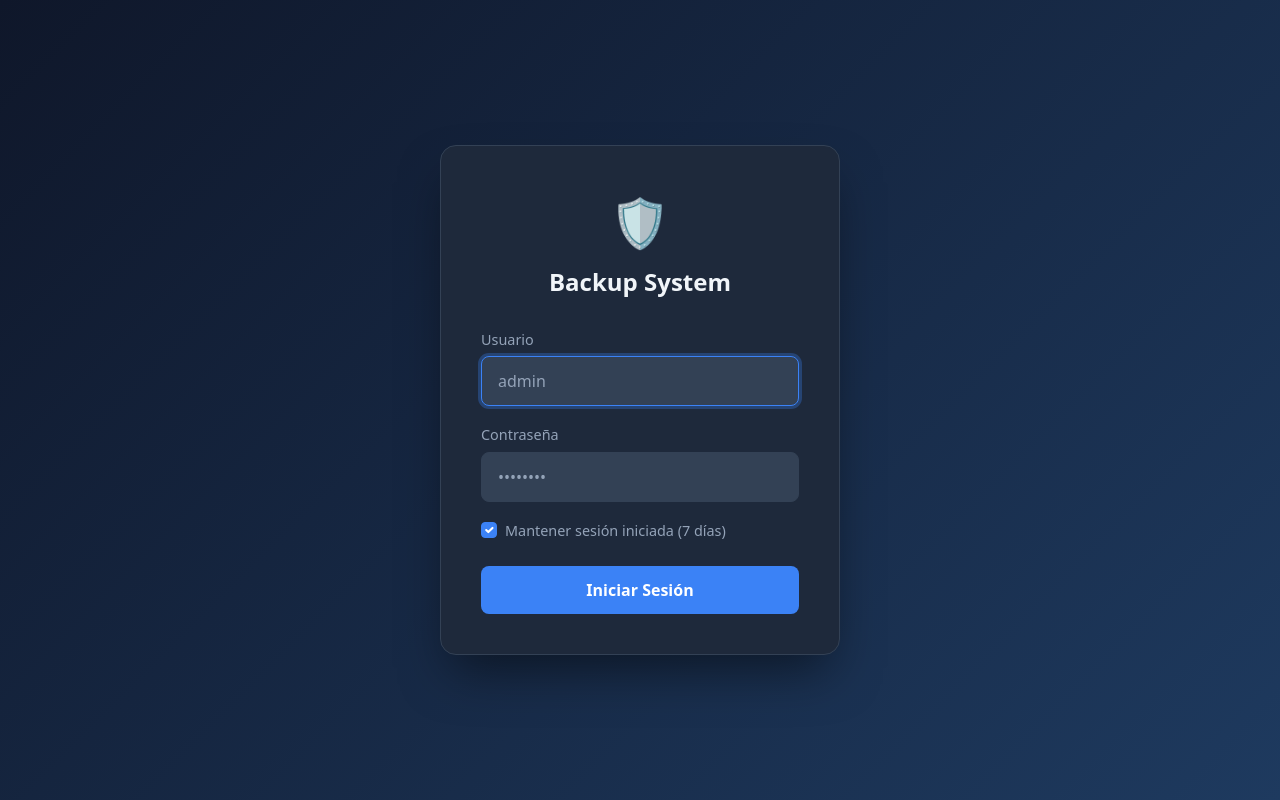
After one commit to Peripotec/backup_system, a Flask app: page /login in a window 1280 px wide. The commit adds this page. Run offline with Flask 3, Linux system fonts and the light colour scheme.

Commit message:
Add session-based login with 7-day persistence, 4 default users, logout

```diff
--- /dev/null
+++ b/templates/login.html
@@ -0,0 +1,147 @@
+<!DOCTYPE html>
+<html lang="es">
+
+<head>
+    <meta charset="UTF-8">
+    <title>Login - Backup System</title>
+    <link rel="icon" type="image/png" href="/static/favicon.png">
+    <link href="https://cdn.jsdelivr.net/npm/bootstrap@5.3.0/dist/css/bootstrap.min.css" rel="stylesheet">
+    <style>
+        :root {
+            --bg-body: #0f172a;
+            --bg-card: #1e293b;
+            --text-primary: #f1f5f9;
+            --text-muted: #94a3b8;
+            --border-color: #334155;
+            --accent: #3b82f6;
+        }
+
+        body {
+            background: linear-gradient(135deg, #0f172a 0%, #1e3a5f 100%);
+            min-height: 100vh;
+            display: flex;
+            align-items: center;
+            justify-content: center;
+            color: var(--text-primary);
+        }
+
+        .login-card {
+            background: var(--bg-card);
+            border: 1px solid var(--border-color);
+            border-radius: 16px;
+            padding: 40px;
+            width: 100%;
+            max-width: 400px;
+            box-shadow: 0 25px 50px -12px rgba(0, 0, 0, 0.5);
+        }
+
+        .login-logo {
+            font-size: 3rem;
+            text-align: center;
+            margin-bottom: 10px;
+        }
+
+        .login-title {
+            text-align: center;
+            font-weight: 600;
+            margin-bottom: 30px;
+            color: var(--text-primary);
+        }
+
+        .form-control {
+            background: #334155;
+            border: 1px solid var(--border-color);
+            color: var(--text-primary);
+            padding: 12px 16px;
+            border-radius: 8px;
+        }
+
+        .form-control:focus {
+            background: #334155;
+            border-color: var(--accent);
+            color: var(--text-primary);
+            box-shadow: 0 0 0 3px rgba(59, 130, 246, 0.3);
+        }
+
+        .form-control::placeholder {
+            color: var(--text-muted);
+        }
+
+        .btn-login {
+            background: var(--accent);
+            border: none;
+            padding: 12px;
+            font-weight: 600;
+            border-radius: 8px;
+            width: 100%;
+            transition: all 0.3s;
+        }
+
+        .btn-login:hover {
+            background: #2563eb;
+            transform: translateY(-2px);
+        }
+
+        .form-check-input {
+            background-color: #334155;
+            border-color: var(--border-color);
+        }
+
+        .form-check-input:checked {
+            background-color: var(--accent);
+            border-color: var(--accent);
+        }
+
+        .form-check-label {
+            color: var(--text-muted);
+            font-size: 0.9rem;
+        }
+
+        .error-message {
+            background: #dc262620;
+            border: 1px solid #dc2626;
+            color: #fca5a5;
+            padding: 12px;
+            border-radius: 8px;
+            margin-bottom: 20px;
+            text-align: center;
+        }
+
+        .form-label {
+            color: var(--text-muted);
+            font-size: 0.9rem;
+            margin-bottom: 6px;
+        }
+    </style>
+</head>
+
+<body>
+    <div class="login-card">
+        <div class="login-logo">🛡️</div>
+        <h4 class="login-title">Backup System</h4>
+
+        {% if error %}
+        <div class="error-message">{{ error }}</div>
+        {% endif %}
+
+        <form method="POST" action="/login">
+            <div class="mb-3">
+                <label class="form-label">Usuario</label>
+                <input type="text" class="form-control" name="username" placeholder="admin" required autofocus>
+            </div>
+            <div class="mb-3">
+                <label class="form-label">Contraseña</label>
+                <input type="password" class="form-control" name="password" placeholder="••••••••" required>
+            </div>
+            <div class="mb-4">
+                <div class="form-check">
+                    <input class="form-check-input" type="checkbox" name="remember" id="remember" checked>
+                    <label class="form-check-label" for="remember">Mantener sesión iniciada (7 días)</label>
+                </div>
+            </div>
+            <button type="submit" class="btn btn-primary btn-login">Iniciar Sesión</button>
+        </form>
+    </div>
+</body>
+
+</html>
--- a/web_app.py
+++ b/web_app.py
@@ -1,10 +1,11 @@
-from flask import Flask, render_template, request, jsonify, redirect, url_for, send_from_directory, abort, Response
+from flask import Flask, render_template, request, jsonify, redirect, url_for, send_from_directory, abort, Response, session
 import os
 import shutil
 import yaml
 import json
 import threading
 import subprocess
+import secrets
 from datetime import datetime, timedelta
 from functools import wraps
 from settings import BACKUP_ROOT_DIR, INVENTORY_FILE, DB_FILE, REPO_DIR, ARCHIVE_DIR
@@ -13,35 +14,113 @@ from core.config_manager import get_config_manager
 from core.logger import log
 
 app = Flask(__name__, static_folder='static', static_url_path='/static')
-app.secret_key = 'super_secret_key_change_me'
+app.secret_key = secrets.token_hex(32)  # Generate secure key on each restart
+
+# Session configuration - 7 days persistence
+app.config['PERMANENT_SESSION_LIFETIME'] = timedelta(days=7)
 
 # Global state for backup execution
 backup_status = {"running": False, "message": "", "progress": 0}
 
-# Basic Auth
-USERS = {"admin": "noc4242"}
-
-def check_auth(username, password):
-    return username in USERS and USERS[username] == password
-
-def authenticate():
-    return jsonify({"message": "Authentication Required"}), 401, {'WWW-Authenticate': 'Basic realm="Login Required"'}
+def get_current_user():
+    """Get current logged-in user from session."""
+    if 'user_id' in session:
+        cfg = get_config_manager()
+        return cfg.get_user_by_id(session['user_id'])
+    return None
 
 def requires_auth(f):
+    """Decorator to require authentication via session."""
     @wraps(f)
     def decorated(*args, **kwargs):
-        auth = request.authorization
-        if not auth or not check_auth(auth.username, auth.password):
-            return authenticate()
+        if 'user_id' not in session:
+            # Check if it's an API request
+            if request.path.startswith('/api/'):
+                # Check for API token in header
+                auth_header = request.headers.get('Authorization', '')
+                if auth_header.startswith('Bearer '):
+                    token = auth_header[7:]
+                    cfg = get_config_manager()
+                    token_data = cfg.validate_api_token(token)
+                    if token_data:
+                        return f(*args, **kwargs)
+                return jsonify({"error": "Authentication required"}), 401
+            # Redirect to login for web pages
+            return redirect(url_for('login', next=request.path))
         return f(*args, **kwargs)
     return decorated
+
+def requires_role(*roles):
+    """Decorator to require specific role(s)."""
+    def decorator(f):
+        @wraps(f)
+        def decorated(*args, **kwargs):
+            user = get_current_user()
+            if not user or user.get('role') not in roles:
+                if request.path.startswith('/api/'):
+                    return jsonify({"error": "Insufficient permissions"}), 403
+                return redirect(url_for('index'))
+            return f(*args, **kwargs)
+        return decorated
+    return decorator
 
 def get_db():
     return DBManager(DB_FILE)
 
+@app.context_processor
+def inject_user():
+    """Inject current user into all templates."""
+    return {
+        'current_user': get_current_user(),
+        'session': session
+    }
+
+# ==========================
+# LOGIN / LOGOUT
+# ==========================
+
+@app.route('/login', methods=['GET', 'POST'])
+def login():
+    if 'user_id' in session:
+        return redirect(url_for('index'))
+
+    error = None
+    if request.method == 'POST':
+        username = request.form.get('username', '').strip()
+        password = request.form.get('password', '')
+        remember = request.form.get('remember') == 'on'
+
+        cfg = get_config_manager()
+        user = cfg.authenticate_user(username, password)
+
+        if user:
+            session['user_id'] = user['id']
+            session['username'] = user['username']
+            session['role'] = user['role']
+
+            if remember:
+                session.permanent = True
+
+            log.info(f"User logged in: {username}")
+            next_url = request.args.get('next', '/')
+            return redirect(next_url)
+        else:
+            error = "Usuario o contraseña incorrectos"
+            log.warning(f"Failed login attempt for: {username}")
+
+    return render_template('login.html', error=error)
+
+@app.route('/logout')
+def logout():
+    username = session.get('username', 'Unknown')
+    session.clear()
+    log.info(f"User logged out: {username}")
+    return redirect(url_for('login'))
+
 # ==========================
 # DASHBOARD
 # ==========================
+
 
 @app.route('/')
 def index():
```
Also changed, not shown: core/config_manager.py (+11 -4 lines), templates/dashboard.html (+14 -0 lines).
